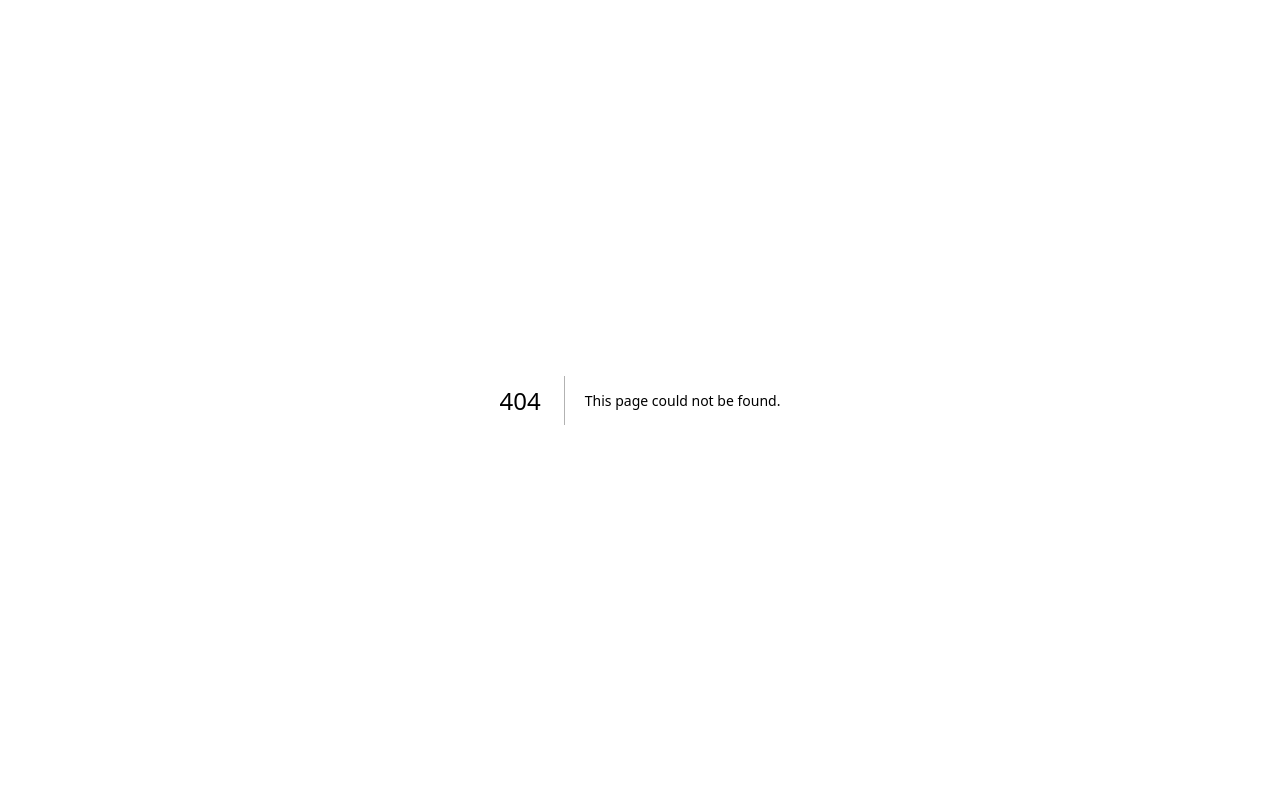
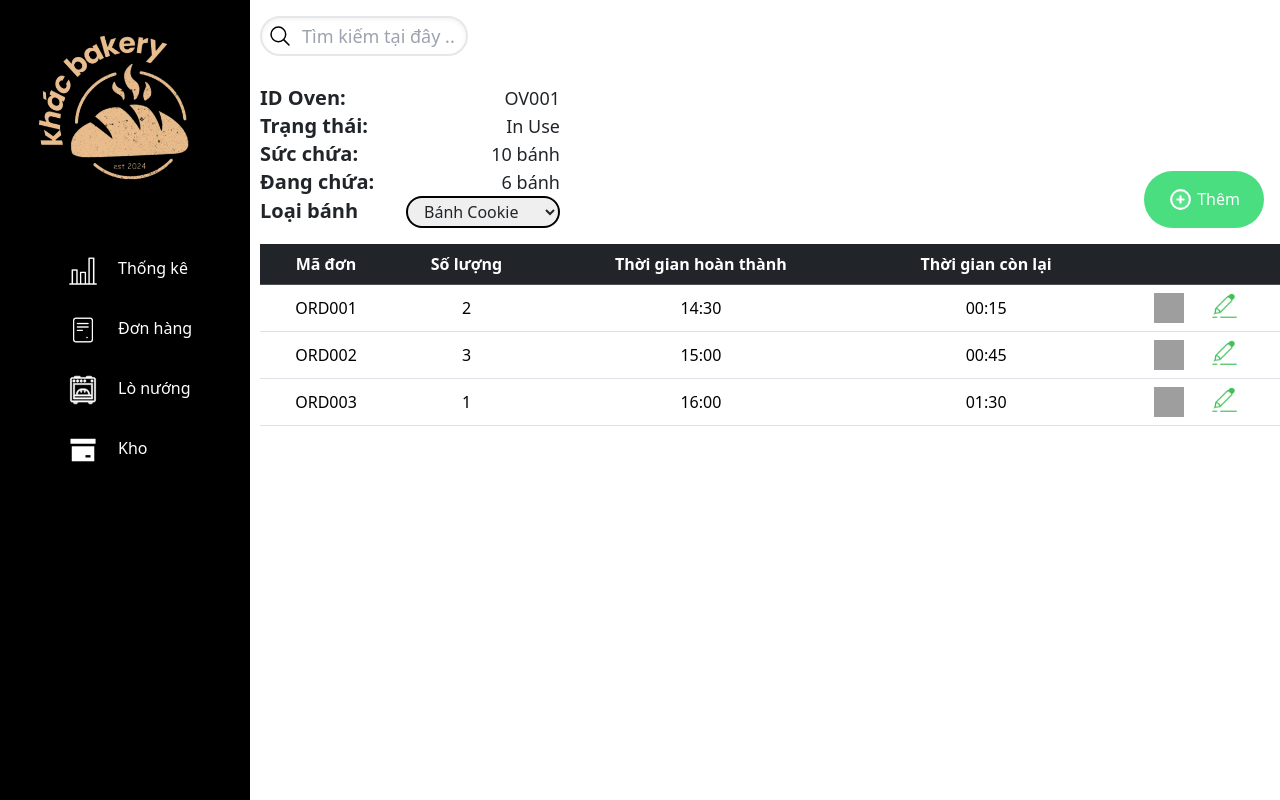
Before and after one commit to devkcng/bakery-store, a Next.js app: page /admin/manage-oven-detail in a window 1280 px wide. Before the commit this address had no page. Built offline with nearby package versions, Linux system fonts and the light colour scheme; grey boxes are pictures that could not be loaded; a web font is replaced by a local one.

Commit message:
feat: add manage oven detail admin page

```diff
--- /dev/null
+++ b/src/app/admin/manage-oven-detail/page.tsx
@@ -0,0 +1,11 @@
+import ManageOven from "@/components/section/admin-section/manage-oven/manage-oven";
+
+const page = () => {
+  return (
+    <div>
+      <ManageOven></ManageOven>
+    </div>
+  );
+};
+
+export default page;
--- a/src/components/Admin/manage-oven-detail.css
+++ b/src/components/Admin/manage-oven-detail.css
@@ -1,8 +1,6 @@
 .ovendetail_container {
   padding-top: 20px;
-  display: flex;
-  border: 1px solid rgb(117, 117, 117);
-  border-radius: 20px;
+  /* display: flex; */
   margin: 0;
   width: 100%;
 }
--- a/src/components/Admin/manage-oven-detail.tsx
+++ b/src/components/Admin/manage-oven-detail.tsx
@@ -1,23 +1,139 @@
-import React, { FC } from "react";
+import React, { FC, useState } from "react";
 import "bootstrap/dist/css/bootstrap.min.css"; // Import Bootstrap
 import "./manage-oven-detail.css";
+import Button from "../button/button";
 
 // Định nghĩa type cho từng chi tiết lò nướng
 type OvenDetail = {
-  iD: string;
-  quantity: string;
+  ovenID: string;
+  status: string;
+  startTime: string;
+  maxCapacity: number;
+  usedCapacity: number;
+  typeOfBake: string;
+};
+type OrderDetail = {
+  orderID: string;
+  quantity: number;
   completeTime: string;
-  leftTime: string;
+  remainingTime: string;
 };
 
 // Định nghĩa type cho props của component
 type OvenProps = {
-  ovens: OvenDetail[]; // Mảng các đối tượng OvenDetail
+  oven: OvenDetail; // Mảng các đối tượng OvenDetail
+  orders: OrderDetail[]; // Mảng các đối tượng OrderDetail
 };
 
-const Oven: FC<OvenProps> = ({ ovens }) => {
+const Oven: FC<OvenProps> = ({ oven, orders }) => {
+  const options = [
+    { value: "Bánh Cookie", label: "Bánh Cookie" },
+    { value: "Bánh Tart", label: "Bánh Tart" },
+    { value: "Bánh Sừng trâu", label: "Bánh Sừng trâu" },
+  ];
+  const [selectedOption, setSelectedOption] = useState<string | undefined>(
+    "option2"
+  );
+  const handleChange = (event: React.ChangeEvent<HTMLSelectElement>) => {
+    setSelectedOption(event.target.value);
+  };
   return (
     <div className="ovendetail_container">
+      <div className="ovendetail_header mb-3 flex justify-between ">
+        <div className=" ">
+          <div className="flex justify-between items-baseline w-[300px] ">
+            <span className="font-semibold text-xl mr-5">ID Oven: </span>
+            <span className="text-lg font-normal">{oven.ovenID}</span>
+          </div>
+          <div className="flex justify-between items-baseline w-[300px] ">
+            <span className="font-semibold text-xl mr-5">Trạng thái: </span>
+            <span className="text-lg font-normal">{oven.status}</span>
+          </div>
+          <div className="flex justify-between items-baseline w-[300px] ">
+            <span className="font-semibold text-xl mr-5">Sức chứa: </span>
+            <span className="text-lg font-normal">{`${oven.maxCapacity} bánh`}</span>
+          </div>
+          <div className="flex justify-between items-baseline w-[300px] ">
+            <span className="font-semibold text-xl mr-5">Đang chứa: </span>
+            <span className="text-lg font-normal">{`${oven.usedCapacity} bánh`}</span>
+          </div>
+          <div></div>
+          <div className="flex justify-between items-baseline w-[300px] ">
+            <span className="font-semibold text-xl mr-5">Loại bánh </span>
+            <div>
+              <select
+                className="border-2 border-black rounded-[35px] h-8 text-left pl-3"
+                id="dropdown"
+                value={selectedOption}
+                onChange={handleChange}
+              >
+                <option value="" disabled>
+                  Chọn loại bánh
+                </option>
+                {options.map((option) => (
+                  <option
+                    className="font-semibold"
+                    key={option.value}
+                    value={option.value}
+                  >
+                    {option.label}
+                  </option>
+                ))}
+              </select>
+            </div>
+          </div>
+        </div>
+        {/* Nếu lò nướng đang trống thì nút này mới xuất hiện, còn nếu lò nướng đang chứa bánh thì nút này sẽ bị ẩn */}
+        <Button
+          className="bg-green-400 rounded-[30px] h-13 mr-4 "
+          type="button"
+        >
+          <div className="flex justify-content-center">
+            <svg
+              width="25px"
+              height="25px"
+              viewBox="0 0 24 24"
+              fill="none"
+              xmlns="http://www.w3.org/2000/svg"
+            >
+              <g id="SVGRepo_bgCarrier" strokeWidth="0"></g>
+              <g
+                id="SVGRepo_tracerCarrier"
+                strokeLinecap="round"
+                strokeLinejoin="round"
+              ></g>
+              <g id="SVGRepo_iconCarrier">
+                {" "}
+                <path
+                  opacity="0.1"
+                  d="M21 12C21 16.9706 16.9706 21 12 21C7.02944 21 3 16.9706 3 12C3 7.02944 7.02944 3 12 3C16.9706 3 21 7.02944 21 12Z"
+                  fill="#ffffff"
+                ></path>{" "}
+                <path
+                  d="M9 12H15"
+                  stroke="#ffffff"
+                  strokeWidth="2"
+                  strokeLinecap="round"
+                  strokeLinejoin="round"
+                ></path>{" "}
+                <path
+                  d="M12 9L12 15"
+                  stroke="#ffffff"
+                  strokeWidth="2"
+                  strokeLinecap="round"
+                  strokeLinejoin="round"
+                ></path>{" "}
+                <path
+                  d="M21 12C21 16.9706 16.9706 21 12 21C7.02944 21 3 16.9706 3 12C3 7.02944 7.02944 3 12 3C16.9706 3 21 7.02944 21 12Z"
+                  stroke="#ffffff"
+                  strokeWidth="2"
+                ></path>{" "}
+              </g>
+            </svg>
+            <span className="ml-1 text-white">Thêm</span>
+          </div>
+        </Button>
+      </div>
       <table className="table">
         <thead>
           <tr className="table-dark">
@@ -29,12 +145,12 @@ const Oven: FC<OvenProps> = ({ ovens }) => {
           </tr>
         </thead>
         <tbody>
-          {ovens.map((oven, index) => (
+          {orders.map((order, index) => (
             <tr key={index}>
-              <td scope="row">{oven.iD || " "}</td>
-              <td scope="row">{oven.quantity || " "}</td>
-              <td scope="row">{oven.completeTime || " "}</td>
-              <td scope="row">{oven.leftTime || " "}</td>
+              <td scope="row">{order.orderID || " "}</td>
+              <td scope="row">{order.quantity || " "}</td>
+              <td scope="row">{order.completeTime || " "}</td>
+              <td scope="row">{order.remainingTime || " "}</td>
               <td scope="row">
                 <div className="actionContainer">
                   <div className="actionButton">
--- a/src/components/SidebarAdmin/sidebarAdmin.css
+++ b/src/components/SidebarAdmin/sidebarAdmin.css
@@ -47,6 +47,7 @@
   display: none;
   color: white;
   margin-left: 60px;
+  padding: 0;
 }
 li {
   margin-bottom: 10px;
--- /dev/null
+++ b/src/components/section/admin-section/manage-oven/manage-oven.tsx
@@ -0,0 +1,57 @@
+"use client";
+import IngredientDetail from "@/components/Admin/manage-ingredient-detail";
+import Oven from "@/components/Admin/manage-oven-detail";
+import Topping, {
+  ToppingDetail,
+} from "@/components/Admin/manage-topping-detail";
+import Button from "@/components/button/button";
+import SearchBar from "@/components/search-bar/search-bar";
+import SidebarAdmin from "@/components/SidebarAdmin/sidebarAdmin";
+
+const ManageOven = () => {
+  const pseudoOvenData = {
+    oven: {
+      ovenID: "OV001",
+      status: "In Use",
+      startTime: "12:00",
+      maxCapacity: 10,
+      usedCapacity: 6,
+      typeOfBake: "Bread",
+    },
+    orders: [
+      {
+        orderID: "ORD001",
+        quantity: 2,
+        completeTime: "14:30",
+        remainingTime: "00:15",
+      },
+      {
+        orderID: "ORD002",
+        quantity: 3,
+        completeTime: "15:00",
+        remainingTime: "00:45",
+      },
+      {
+        orderID: "ORD003",
+        quantity: 1,
+        completeTime: "16:00",
+        remainingTime: "01:30",
+      },
+    ],
+  };
+
+  return (
+    <div className=" ml-[250px] mt-3 pl-[10px] ">
+      <SidebarAdmin></SidebarAdmin>
+      <div>
+        <SearchBar isShow={true}></SearchBar>
+        <div className=" mt-2 flex items-center justify-end mr-4"></div>
+      </div>
+      <div className="overflow-y-auto max-h-[550px] scrollbar-hidden ">
+        <Oven oven={pseudoOvenData.oven} orders={pseudoOvenData.orders} />
+      </div>
+    </div>
+  );
+};
+
+export default ManageOven;
```
